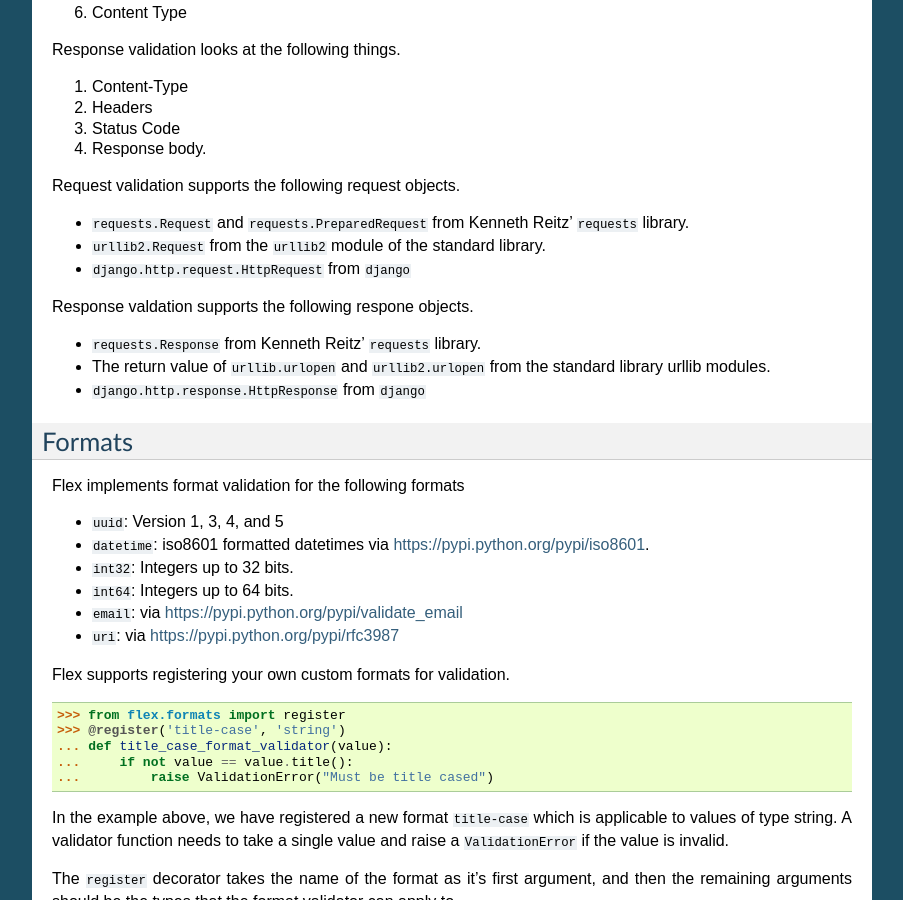
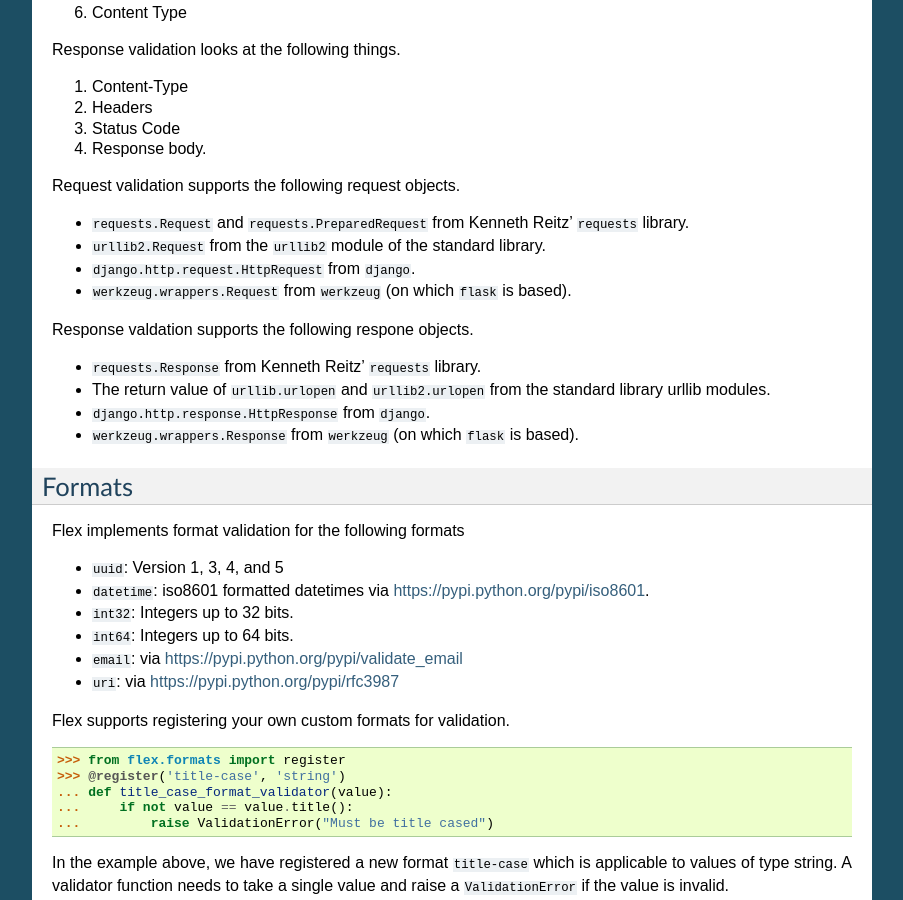
Before and after one commit to pipermerriam/flex, a Sphinx documentation site: the page built from docs/index.rst, in a window 1280 px wide and 900 px high, scrolled down 2015 px. Shown: the whole window, without its empty margins (198-1101 px from the left). Built offline with Sphinx 7.4.7, drawn with Linux system fonts in a browser that asks for light colours; pages that are not in the unit, such as notebooks, are missing from menus.

Commit message:
Add werkzeug Request/Response to supported request/response docs

```diff
--- a/docs/index.rst
+++ b/docs/index.rst
@@ -147,14 +147,16 @@ Request validation supports the following request objects.
 * ``requests.Request`` and ``requests.PreparedRequest`` from Kenneth Reitz'
   ``requests`` library.
 * ``urllib2.Request`` from the ``urllib2`` module of the standard library.
-* ``django.http.request.HttpRequest`` from ``django``
+* ``django.http.request.HttpRequest`` from ``django``.
+* ``werkzeug.wrappers.Request`` from ``werkzeug`` (on which ``flask`` is based).
 
 Response valdation supports the following respone objects.
 
 * ``requests.Response`` from Kenneth Reitz' ``requests`` library.
 * The return value of ``urllib.urlopen`` and ``urllib2.urlopen`` from the
   standard library urllib modules.
-* ``django.http.response.HttpResponse`` from ``django``
+* ``django.http.response.HttpResponse`` from ``django``.
+* ``werkzeug.wrappers.Response`` from ``werkzeug`` (on which ``flask`` is based).
 
 
 Formats
```
